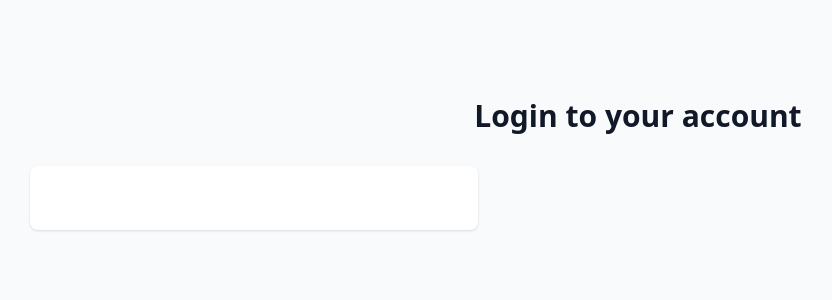
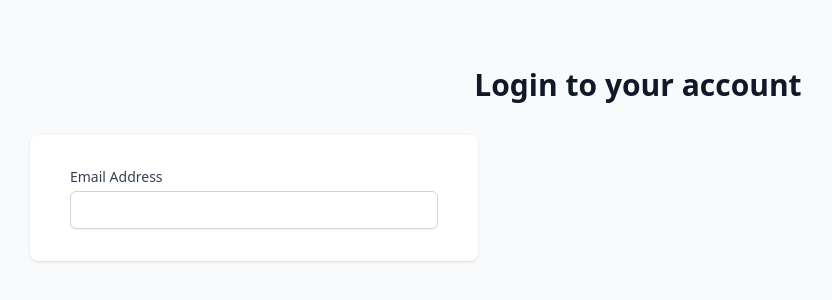
Before and after one commit to MarkusTech/WMR-E-COMMERCE, a React (Create React App) app in the folder frontend/: page /login in a window 1280 px wide. Shown: the part 248-548 px from the top of the page, without its empty margins (2-834 px from the left). Built offline with nearby package versions, Linux system fonts and the light colour scheme.

Commit message:
Update Login.jsx

```diff
--- a/frontend/src/components/Login/Login.jsx
+++ b/frontend/src/components/Login/Login.jsx
@@ -11,7 +11,23 @@
       <div className="mt-8 sm:sx-auto sm:w-full sm:max-w-md">
         <div className="bg-white py-8 px-4 shadow sm:rounded-lg sm:px-10">
           <form className="space-y-6">
-            <div></div>
+            <div>
+              <label
+                htmlFor="email"
+                className="block text-sm font-medium text-gray-700"
+              >
+                Email Address
+              </label>
+              <div className="mt-1">
+                <input
+                  type="email"
+                  name="email"
+                  autoComplete="email"
+                  required
+                  className="apperance-none block w-full px-3 py-2 border border-gray-300 rounded-md shadow-sm placeholder-gray-400 focus:outline-none focus:ring-blue-500 focus:border-blue-500 sm:text-sm"
+                />
+              </div>
+            </div>
           </form>
         </div>
       </div>
```
